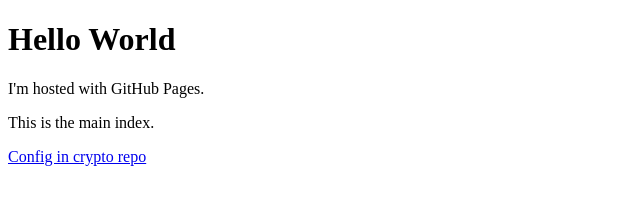
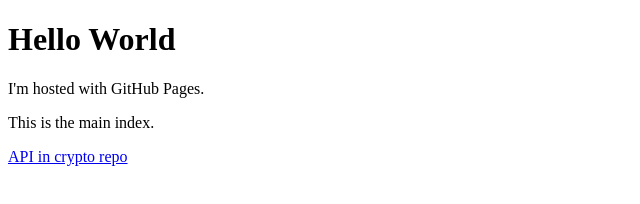
Before and after one commit to simvudh/simvudh.github.io, a plain HTML site: page index.html in a window 1280 px wide. Shown: the full height of the page, 0-640 px from the left. Drawn offline with Linux system fonts and the light colour scheme.

Commit message:
Update index.html

```diff
--- a/index.html
+++ b/index.html
@@ -4,6 +4,6 @@
 <h1>Hello World</h1>
 <p>I'm hosted with GitHub Pages.</p>
 <p>This is the main index.</p>
-<a href="https://simvudh.github.io/crypto/api1.json">Config in crypto repo</a>
+<a href="https://simvudh.github.io/crypto/api1.json">API in crypto repo</a>
 </body>
 </html>
```
